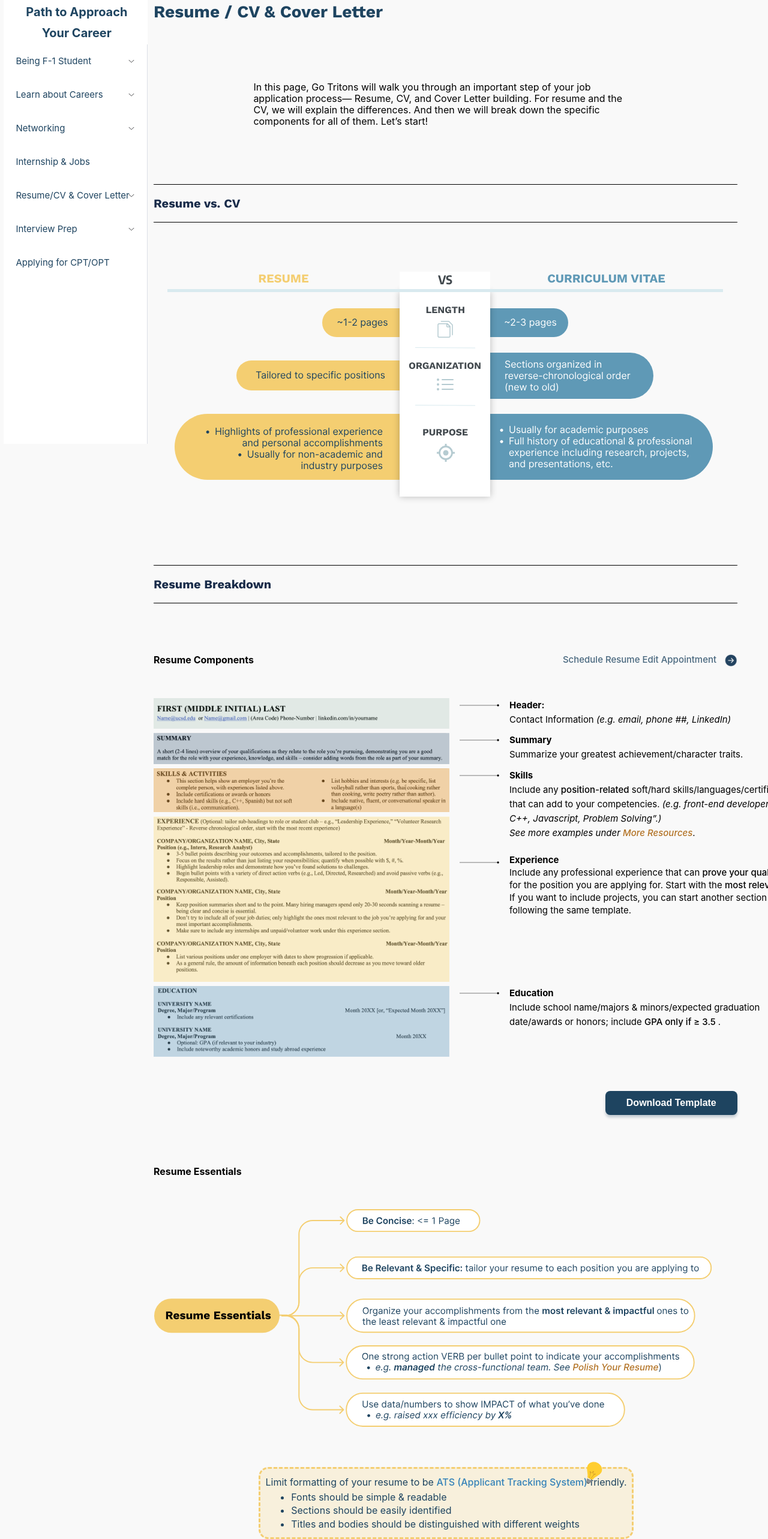
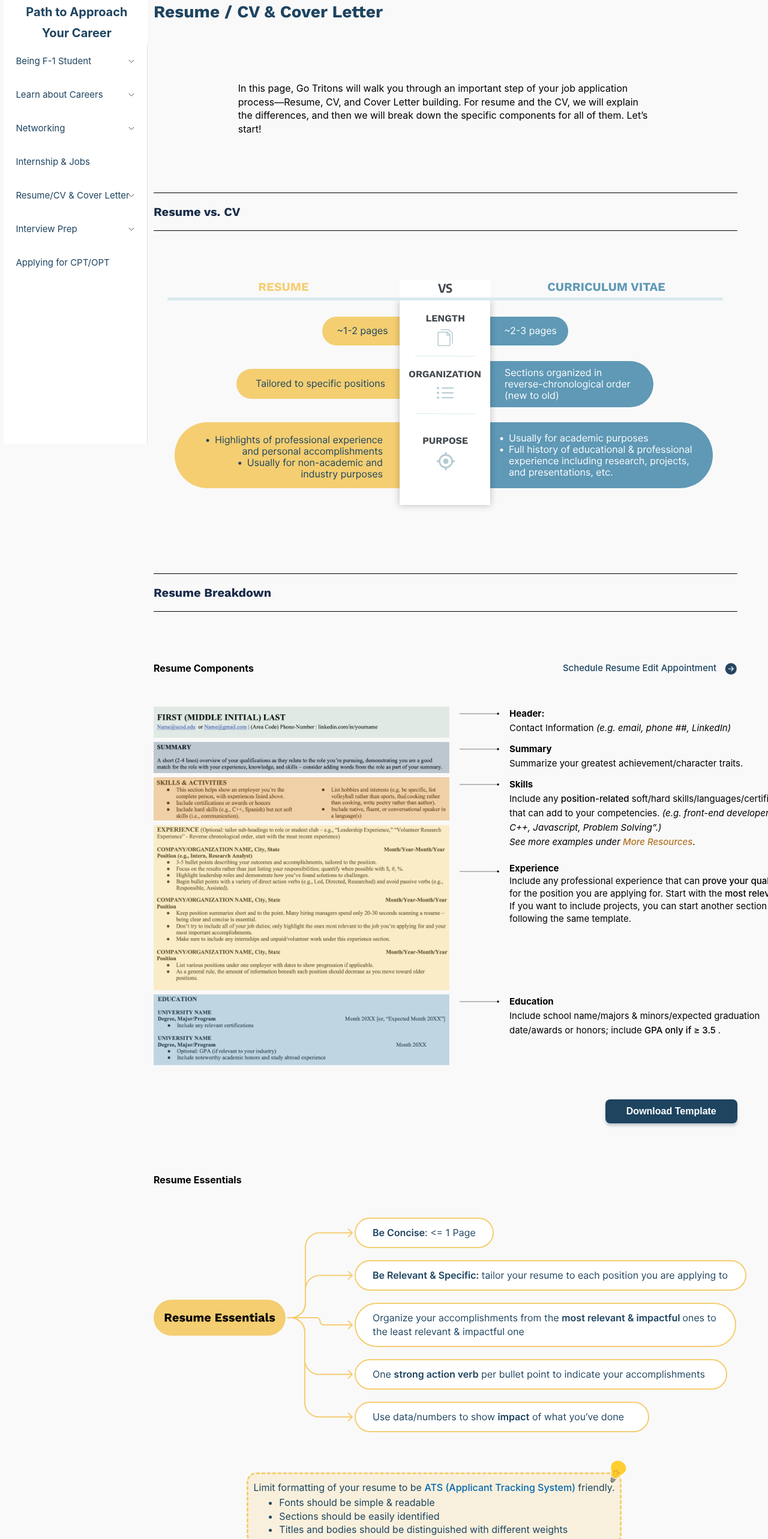
Before and after one commit to jiang718/GoalTritons, a Vue app in the folder vue/: page /resume in a window 1280 px wide. Shown: the part 60-2626 px from the top of the page at 60% size. Built offline with nearby package versions, Linux system fonts and the light colour scheme.

Commit message:
Fix light bulb position and update content

```diff
--- a/vue/src/views/Resume.vue
+++ b/vue/src/views/Resume.vue
@@ -3,9 +3,9 @@
 <template xmlns="http://www.w3.org/1999/html">
   <div id="resumeTop">
     <h1>Resume / CV & Cover Letter</h1>
-    <p id="opening">In this page, Go Tritons will walk you through an important step of your job application process—
-      Resume, CV, and Cover Letter building. For resume and the CV, we will explain the differences. And then we will
-      break down the specific components for all of them. Let’s start!</p>
+    <p id="opening">In this page, Go Tritons will walk you through an important step of your job application process—Resume,
+      CV, and Cover Letter building. For resume and the CV, we will explain the differences, and then we will break down
+      the specific components for all of them. Let’s start!</p>
 
 
 
@@ -153,8 +153,9 @@
 
       <img src="../assets/resumeEssentials.svg"  style="margin-bottom: 60px">
 <!--      <img src="../assets/resumeFormatTip.svg" width="" style="margin-top: 40px">-->
+      <div style="position: relative; display: inline-block">
         <div style="background-color: rgba(244,206,113,0.21); border-radius: 1rem;border: 3px dashed #F4CE71; width:625px;
-      font-size: 16px; margin-left: 18%">
+                    font-size: 16px; margin-left: -3%">
           <p style="padding-top: 10px; color: #1E4460">Limit formatting of your resume to be
             <a class="link" href="https://www.topresume.com/career-advice/what-is-an-ats-resume" target="_blank" style="color: #0467B0">
               ATS (Applicant Tracking System)
@@ -167,7 +168,8 @@
             <li>Titles and bodies should be distinguished with different weights</li>
           </ul>
         </div>
-      <img class="top" src="../assets/light-bulb.svg" >
+        <img style="position: absolute; top: -28px; left: 570px; z-index: 2; display: inline" src="../assets/light-bulb.svg" >
+      </div>
 
       <a id="sample-resumes-anchor" style="display: inline"></a>
       <div id="sample-resumes">
@@ -218,8 +220,10 @@
 
       <div >
         <h3 style="margin-top: 80px">Polish Your Resume</h3>
-        <p class="inlinePara" style="text-align: left">Now we are ready to use some
-          <storng class="semi">Action Verbs</storng> to show your skills.</p>
+        <p class="inlinePara" style="text-align: left">Carefully select a
+          <storng class="semi">strong Action Verbs</storng> per bullet point to demonstrate your accomplishments & skills.
+          <br> &nbsp; &nbsp; <b style="font-weight: 900">•</b> e.g. <i class="semi">managed</i> the cross-functional team
+        </p>
         <div id="polishVerbs">
           <dl>
             <dt>Management<br>
@@ -732,7 +736,6 @@ a{
 }
 .link {
   display: inline;
-  opacity: 80%;
   text-decoration: none;
   color: #1E4460;
   font-weight: 500;
@@ -846,10 +849,10 @@ ul{
   font-size: 16px;
   font-style: normal;
   font-weight: 400;
-  line-height: 19px;
+  line-height: 141%;
   text-align: left;
-  margin-right: 13vw;
-  margin-left: 13vw;
+  margin-right: 11vw;
+  margin-left: 11vw;
 }
 .inlinePara{
   margin-bottom: 20px;
```
Also changed, not shown: vue/src/assets/resumeEssentials.svg. Lines whose indentation alone changed are shown as unchanged.
